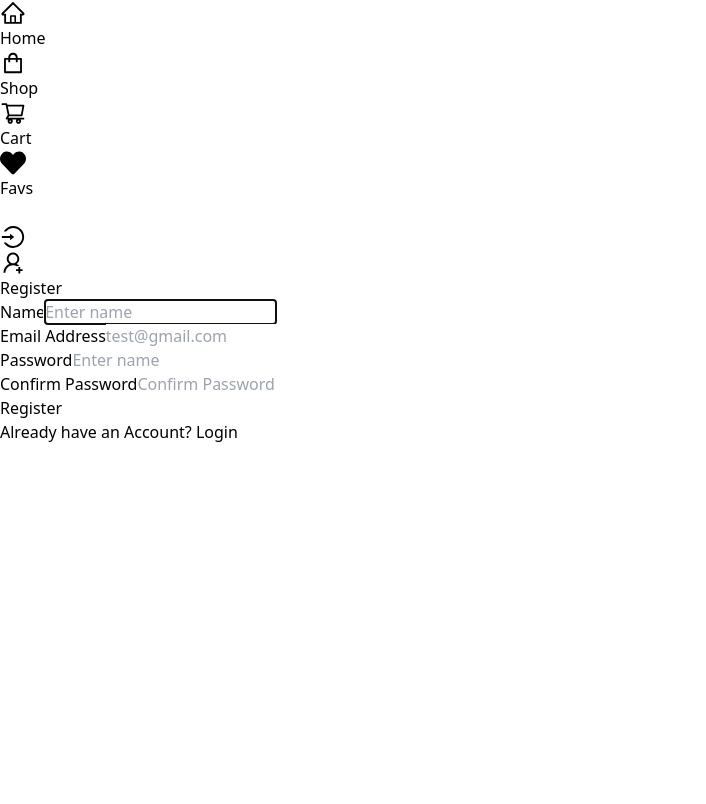
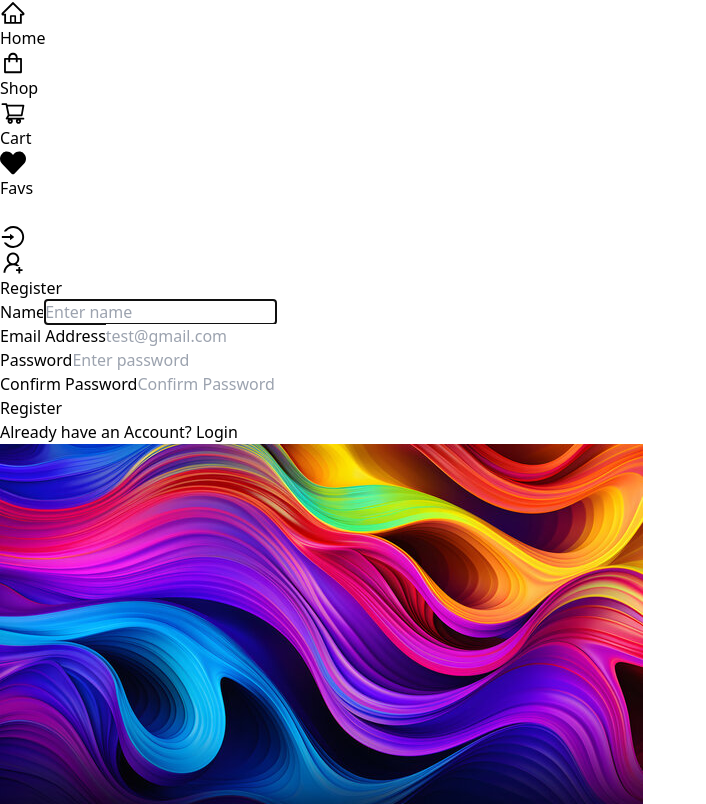
Before and after one commit to Doguhannilt/Weirdstore, a React (Vite) app in the folder frontend/: page /register in a window 1280 px wide. Shown: the whole page, without its empty margins (0-706 px from the left). Built offline with nearby package versions, Linux system fonts and the light colour scheme.

Commit message:
login.jsx & Register.jsx - Images added

```diff
--- a/frontend/src/pages/Auth/Login.jsx
+++ b/frontend/src/pages/Auth/Login.jsx
@@ -10,6 +10,8 @@ import { setCredentials } from '../../redux/features/auth/authSlice'
 // TOAST
 import { toast } from 'react-toastify'
 
+// IMAGE
+import loginImage from '../../images/login.png'
 
 const Login = () => {
     const [email, setEmail] = useState('')
@@ -46,29 +48,27 @@ const Login = () => {
 
     return (
         <div>
-            <section className='pl-[10rem] flex flex-wrap'>
-                <div className="mr-[4rem] mt-[5rem]">
+            <section className='pl-[10rem] flex'>
+                <div className="mr-[4rem] mt-[5rem] w-1/2">
                     <h1 className="text-4xl font mb-10">Login</h1>
 
                     <form onSubmit={submitHandler} className='w-[40rem]'>
                         <div>
                             <label htmlFor='email' className='block text-sm font-medium text-white'>Email Address</label>
-
                             <input
                                 type="email"
                                 id="email"
                                 autoFocus
-                                className='mt-1 p-2 borde rounded w-full'
+                                className='mt-1 p-2 border rounded w-full'
                                 value={email}
                                 onChange={e => setEmail(e.target.value)} />
                         </div>
                         <div>
-                            <label htmlFor='email' className='block mt-4 text-sm font-medium text-white'>Password</label>
-
+                            <label htmlFor='password' className='block mt-4 text-sm font-medium text-white'>Password</label>
                             <input
                                 type="password"
                                 id="password"
-                                className='mt-1 p-2 borde rounded w-full'
+                                className='mt-1 p-2 border rounded w-full'
                                 value={password}
                                 onChange={e => setPassword(e.target.value)} />
                         </div>
@@ -82,11 +82,16 @@ const Login = () => {
 
                         <div className="mt-4">
                             <p className="text-white">
-                                New Customer ? {" "}
-                                <Link to={redirect ? `/register` : '/register'} className='text-pink-700'>Register</Link>
+                                New Customer? {" "}
+                                <Link to={redirect ? `/register` : '/register'} className='text-pink-700 hover:underline'>Register</Link>
                             </p>
                         </div>
                     </form>
+                </div>
+                <div className='w-1/2 mt-[11rem]'>
+                    <img
+                        src={loginImage}
+                        className='w-auto h-auto rounded' />
                 </div>
             </section>
         </div>
--- a/frontend/src/pages/Auth/Register.jsx
+++ b/frontend/src/pages/Auth/Register.jsx
@@ -9,6 +9,9 @@ import { useRegisterMutation } from "../../redux/api/usersApiSlice"
 // TOAST
 import { toast } from "react-toastify"
 
+// IMAGE
+import registerImage from '../../images/register.jpg'
+
 const Register = () => {
     const [username, setUsername] = useState('')
     const [email, setEmail] = useState('')
@@ -18,7 +21,7 @@ const Register = () => {
     const dispatch = useDispatch()
     const navigate = useNavigate()
 
-    const [register, {isLoading}] = useRegisterMutation()
+    const [register, { isLoading }] = useRegisterMutation()
     const { userInfo } = useSelector(state => state.auth)
     const { search } = useLocation()
     const sp = new URLSearchParams(search)
@@ -37,27 +40,22 @@ const Register = () => {
             toast.error("Pass do not match")
         } else {
             try {
-                const res = await register({username, email, password}).unwrap()
+                const res = await register({ username, email, password }).unwrap()
                 dispatch(setCredentials({ ...res }))
                 navigate(redirect)
                 toast.success("User successfully registered")
             } catch (err) {
                 console.log(err)
-                toast.error(error.data.message)
+                toast.error(err.data.message) // err instead error
             }
         }
     }
 
     return (
-
-      <section className="pl-[10rem]">
-
-          <div className="mr-[4rem] mt-[5rem]">
+        <section className="pl-[10rem] flex">
+            <div className="mr-[4rem] mt-[5rem] w-1/2">
                 <h1 className="text-4xl font-semibold mb-4">Register</h1>
-
-              <form
-                  onSubmit={submitHandler}
-                  className="container w-[40rem]">
+                <form onSubmit={submitHandler} className="container w-[40rem]">
                     <div className="my-[2rem]">
                         <label htmlFor="name" className="block text-sm font-medium text-white">Name</label>
                         <input
@@ -86,7 +84,7 @@ const Register = () => {
                             type="password"
                             id="password"
                             className="mt-1 p-2 border rounded w-full"
-                          placeholder="Enter name"
+                            placeholder="Enter password"
                             value={password}
                             onChange={e => setPassword(e.target.value)}
                         />
@@ -123,6 +121,11 @@ const Register = () => {
                     </div>
                 </form>
             </div>
+            <div className="mt-[11rem] w-1/2">
+                <img
+                    src={registerImage}
+                    className="rounded" />
+            </div>
         </section>
     )
 }
```
Lines whose indentation alone changed are shown as unchanged.
